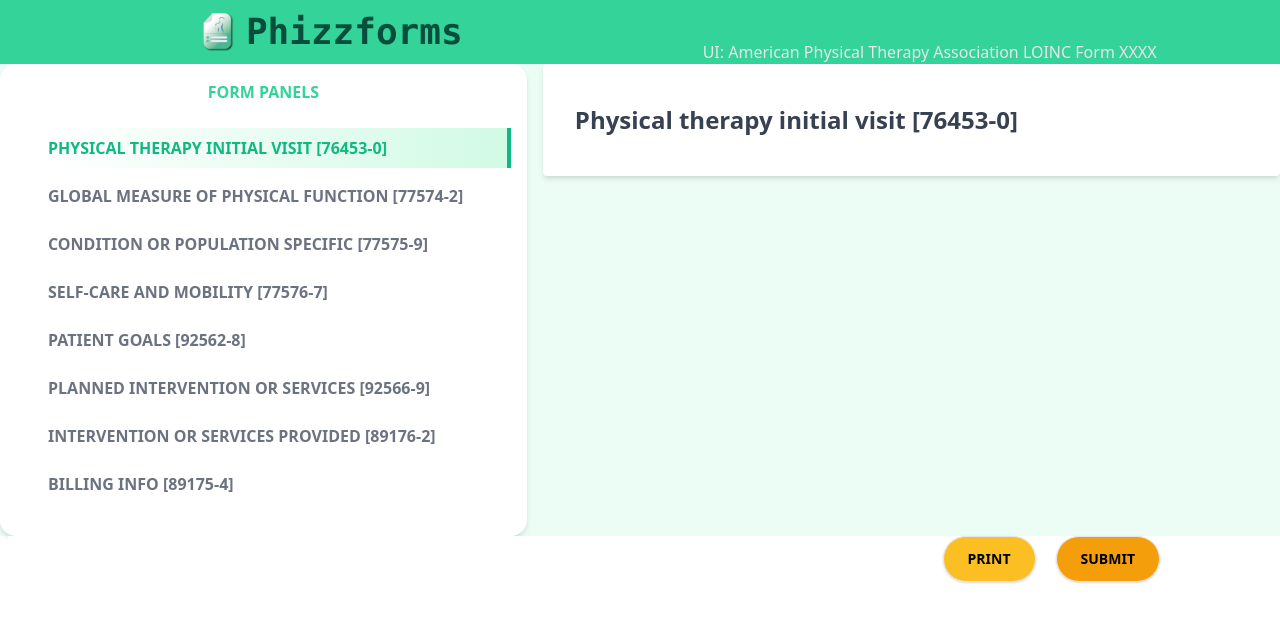
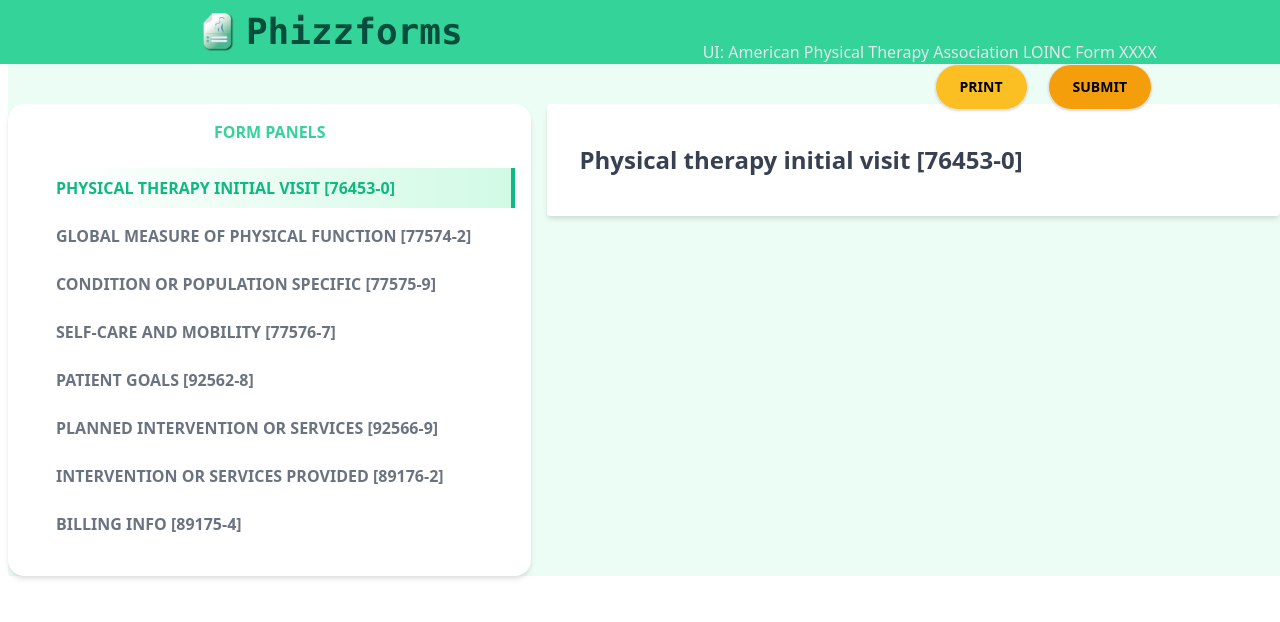
Before and after one commit to TeamWereOnFHIR/smart-fhir-physio-loinc-forms, a React (Create React App) app: page /form in a window 1280 px wide. Shown: the top 622 px of the page. Built offline with nearby package versions, Linux system fonts and the light colour scheme; a web font is replaced by a local one.

Commit message:
moved button to top and add scroll to form

```diff
--- a/src/features/Form/FormHandler/FormHandler.js
+++ b/src/features/Form/FormHandler/FormHandler.js
@@ -36,8 +36,24 @@ const FormHandler = () => {
         {(formik) => (
           <Form className="bg-white">
             <div className="flex-1 flex-col items-center space-x-2">
+
+              <div className="fixed flex items-start flex-row w-full max-w-6xl space-x-4 justify-end flex-grow content-between">
+                  <Button
+                    buttonType="secondary"
+                    handleClick={() => onPrint(formik.values)}
+                  >
+                    Print
+                  </Button>
+                  <Button
+                    buttonType="primary"
+                    handleClick={() => onSubmitForm(formik.values)}
+                  >
+                    Submit
+                  </Button>
+                </div>
+
               {/* START Row flex section for nav and form panels */}
-              <div className="flex items-start flex-row space-x-4 justify-center flex-grow bg-green-50">
+              <div className="flex items-start flex-row pt-10 space-x-4 justify-center flex-grow bg-green-50">
                 <FormNav handleSelect={onSelect} activeSelect={activeSelect} />
                 {/* Render panels if selected in form nav. */}
                 {isPanelActive("panel-76453-0") ? (
@@ -69,20 +85,7 @@ const FormHandler = () => {
               {/* Button Panel */}
               {/* <div className="fixed w-full max-w-7xl"> */}
                 {/* TODO: do better with button panel, alignment etc. */}
-                <div className="fixed flex items-start flex-row w-full max-w-6xl space-x-4 justify-end flex-grow content-between bg-white">
-                  <Button
-                    buttonType="secondary"
-                    handleClick={() => onPrint(formik.values)}
-                  >
-                    Print
-                  </Button>
-                  <Button
-                    buttonType="primary"
-                    handleClick={() => onSubmitForm(formik.values)}
-                  >
-                    Submit
-                  </Button>
-                </div>
+
               {/* </div> */}
               {/* END MAIN FLEX */}
             </div>
--- a/src/features/Form/FormPanel/FormPanel.js
+++ b/src/features/Form/FormPanel/FormPanel.js
@@ -7,7 +7,7 @@ import { Field } from "formik";
 import { useSelector } from "react-redux";
 
 const panelStyles = {
-  panel: "bg-white w-7/12 shadow-md rounded px-8 pt-6 pb-8 mb-4",
+  panel: "bg-white w-7/12 shadow-md rounded px-8 pt-6 pb-8 mb-4 overflow-y-scroll h-1/3 max-h-screen",
   fieldDiv: "col-span-6 sm:col-span-3",
   label: "block text-gray-700 font-bold text-sm mt-2 mb-2",
   panelH2: "block text-gray-700 font-bold mb-2 text-2xl mt-4",
--- a/src/features/Home/HomeScreen.js
+++ b/src/features/Home/HomeScreen.js
@@ -64,7 +64,7 @@ const HomeScreen = () => {
           )}
 
           <main>
-            <div className="max-w-7xl mx-auto py-6 sm:px-6 lg:px-8">
+            <div className="max-w-7xl mx-auto pt-6 sm:px-6 lg:px-8">
               <div className="w-full">
                 {/* Components */}
 
--- a/src/services/constants.js
+++ b/src/services/constants.js
@@ -19,7 +19,7 @@ export const FhirResources = {
    *  sandbox: server - R4 Smarthealthit sandbox
    *  Q: resourceType - Questionnaire
    */
-  sandboxQLoincPhysioFormId: "1355358",
+  sandboxQLoincPhysioFormId: "1356478",
 };
 
 export const FhirApiUrl = {
```
